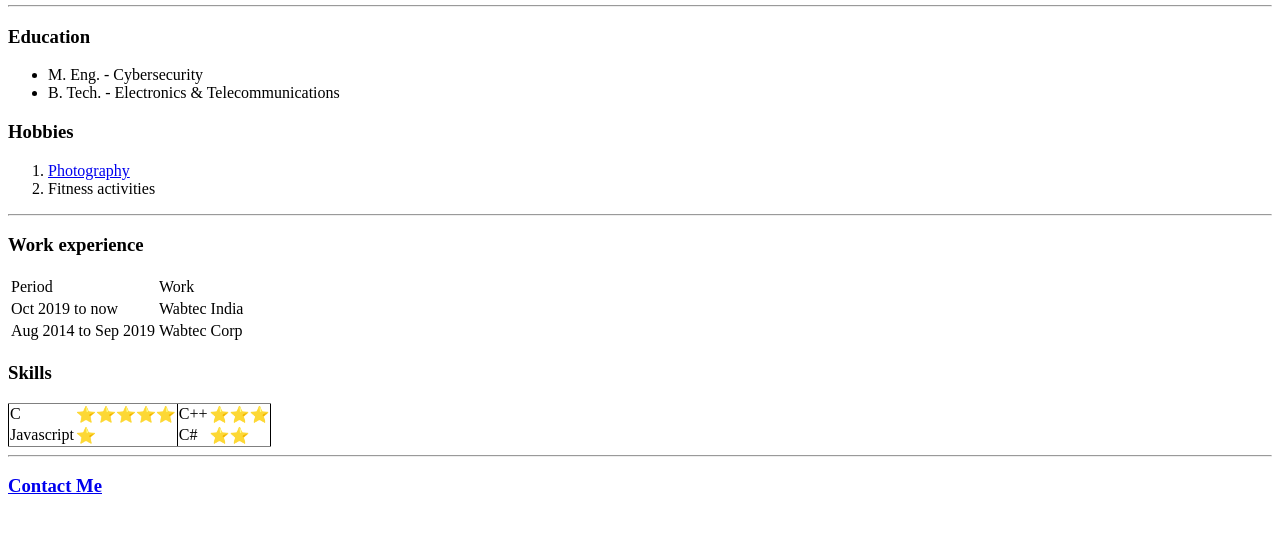
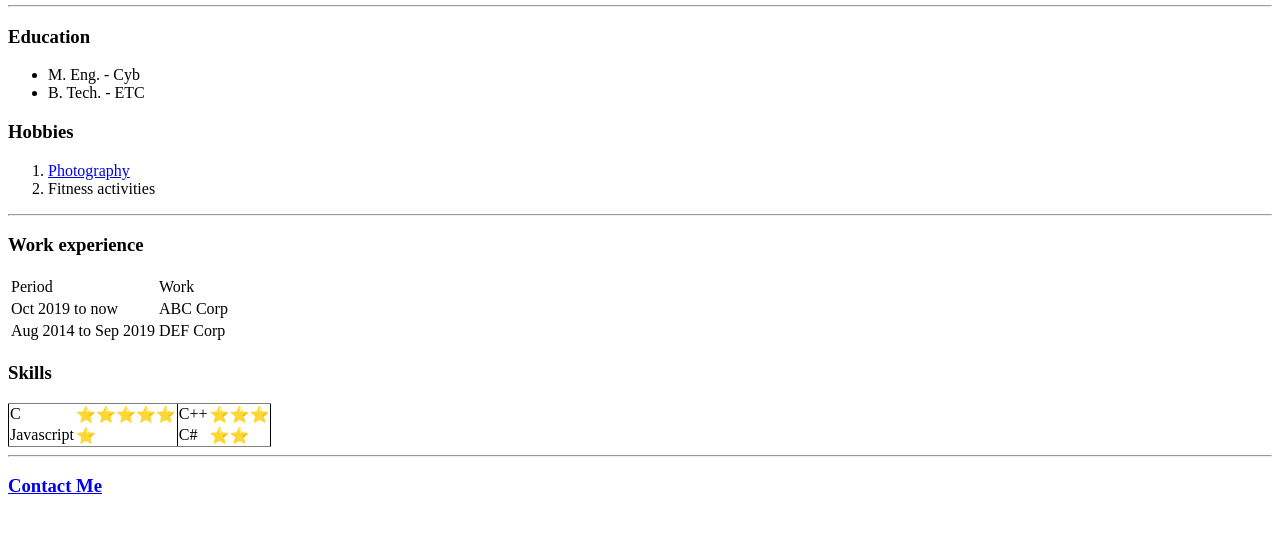
Before and after one commit to nairvinod25/cv, a plain HTML site: page index.html in a window 1280 px wide. Shown: the part 181-714 px from the top of the page. Drawn offline with Linux system fonts and the light colour scheme.

Commit message:
Update index.html

```diff
--- a/index.html
+++ b/index.html
@@ -22,8 +22,8 @@
     <hr>
     <h3>Education</h3>
     <ul>
-        <li>M. Eng. - Cybersecurity</li>
-        <li>B. Tech. - Electronics & Telecommunications</li>
+        <li>M. Eng. - Cyb</li>
+        <li>B. Tech. - ETC</li>
     </ul>
     <h3>Hobbies</h3>
     <ol>
@@ -42,11 +42,11 @@
         <tbody>
             <tr>
                 <td>Oct 2019 to now</td>
-                <td>Wabtec India</td>
+                <td>ABC Corp</td>
             </tr>
             <tr>
                 <td>Aug 2014 to Sep 2019</td>
-                <td>Wabtec Corp</td>
+                <td>DEF Corp</td>
             </tr>
         </tbody>
     </table>
```
